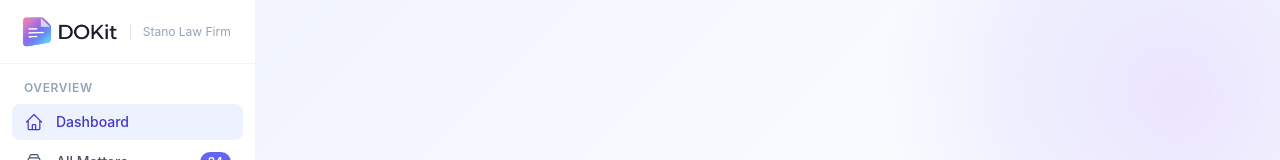
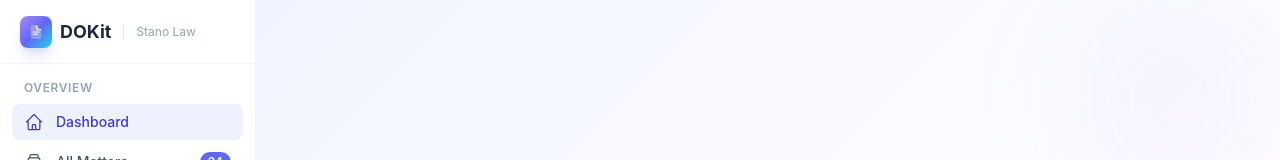
Before and after one commit to CoHoast/stano-law, a Next.js app: page /dashboard in a window 1280 px wide. Shown: the top 160 px of the page. Built offline with nearby package versions, Linux system fonts and the light colour scheme.

Commit message:
Fix: smaller inline SVG logo, subtle gradient orbs, clean layout

```diff
--- a/src/app/dashboard/layout.tsx
+++ b/src/app/dashboard/layout.tsx
@@ -90,7 +90,14 @@ export default function DashboardLayout({ children }: { children: React.ReactNod
       {/* Mobile Header */}
       <div className="lg:hidden fixed top-0 left-0 right-0 z-50 bg-white/80 backdrop-blur-xl border-b border-slate-100 px-4 h-14 flex items-center justify-between">
         <div className="flex items-center gap-2">
-          <img src="/dokit-logo.png" alt="DOKit" className="h-6 w-auto" />
+          <div className="w-7 h-7 bg-gradient-to-br from-violet-400 via-indigo-500 to-cyan-400 rounded-lg flex items-center justify-center shadow-sm">
+            <svg width="14" height="14" viewBox="0 0 24 24" fill="none" className="text-white">
+              <path d="M7 3C5.9 3 5 3.9 5 5V19C5 20.1 5.9 21 7 21H17C18.1 21 19 20.1 19 19V9L13 3H7Z" fill="currentColor" fillOpacity="0.3"/>
+              <path d="M13 3V8C13 8.55 13.45 9 14 9H19" stroke="currentColor" strokeWidth="1.5"/>
+              <path d="M8 12H16M8 15H14" stroke="currentColor" strokeWidth="1.5" strokeLinecap="round"/>
+            </svg>
+          </div>
+          <span className="font-bold text-slate-800">DOKit</span>
         </div>
         <button
           onClick={() => setSidebarOpen(true)}
@@ -121,8 +128,17 @@ export default function DashboardLayout({ children }: { children: React.ReactNod
           {/* Logo */}
           <div className="h-16 px-5 flex items-center justify-between border-b border-slate-100">
             <div className="flex items-center gap-3">
-              <img src="/dokit-logo.png" alt="DOKit" className="h-8 w-auto" />
-              <div className="text-xs text-slate-400 border-l border-slate-200 pl-3">Stano Law Firm</div>
+              <div className="flex items-center gap-2">
+                <div className="w-8 h-8 bg-gradient-to-br from-violet-400 via-indigo-500 to-cyan-400 rounded-lg flex items-center justify-center shadow-lg shadow-indigo-500/20">
+                  <svg width="18" height="18" viewBox="0 0 24 24" fill="none" className="text-white">
+                    <path d="M7 3C5.9 3 5 3.9 5 5V19C5 20.1 5.9 21 7 21H17C18.1 21 19 20.1 19 19V9L13 3H7Z" fill="currentColor" fillOpacity="0.3"/>
+                    <path d="M13 3V8C13 8.55 13.45 9 14 9H19" stroke="currentColor" strokeWidth="1.5"/>
+                    <path d="M8 12H16M8 15H14" stroke="currentColor" strokeWidth="1.5" strokeLinecap="round"/>
+                  </svg>
+                </div>
+                <span className="text-lg font-bold text-slate-800">DOKit</span>
+              </div>
+              <div className="text-xs text-slate-400 border-l border-slate-200 pl-3">Stano Law</div>
             </div>
             <button
               onClick={() => setSidebarOpen(false)}
--- a/src/app/globals.css
+++ b/src/app/globals.css
@@ -15,29 +15,32 @@ body {
   min-height: 100vh;
 }
 
-/* Gradient Orb Effect */
+/* Subtle gradient orb - top right */
 .gradient-bg::before {
   content: '';
   position: fixed;
-  top: -200px;
-  right: -200px;
-  width: 600px;
-  height: 600px;
-  background: radial-gradient(circle, rgba(139, 92, 246, 0.15) 0%, rgba(99, 102, 241, 0.08) 40%, transparent 70%);
+  top: -100px;
+  right: -100px;
+  width: 400px;
+  height: 400px;
+  background: radial-gradient(circle at center, rgba(139, 92, 246, 0.08) 0%, transparent 60%);
   pointer-events: none;
   z-index: 0;
+  filter: blur(40px);
 }
 
+/* Subtle gradient orb - bottom left */
 .gradient-bg::after {
   content: '';
   position: fixed;
-  bottom: -300px;
-  left: -200px;
-  width: 500px;
-  height: 500px;
-  background: radial-gradient(circle, rgba(99, 102, 241, 0.12) 0%, rgba(139, 92, 246, 0.05) 40%, transparent 70%);
+  bottom: -100px;
+  left: -100px;
+  width: 350px;
+  height: 350px;
+  background: radial-gradient(circle at center, rgba(99, 102, 241, 0.06) 0%, transparent 60%);
   pointer-events: none;
   z-index: 0;
+  filter: blur(40px);
 }
 
 /* Ensure content is above orbs */
```
Also changed, not shown: public/dokit-logo.png (deleted).
